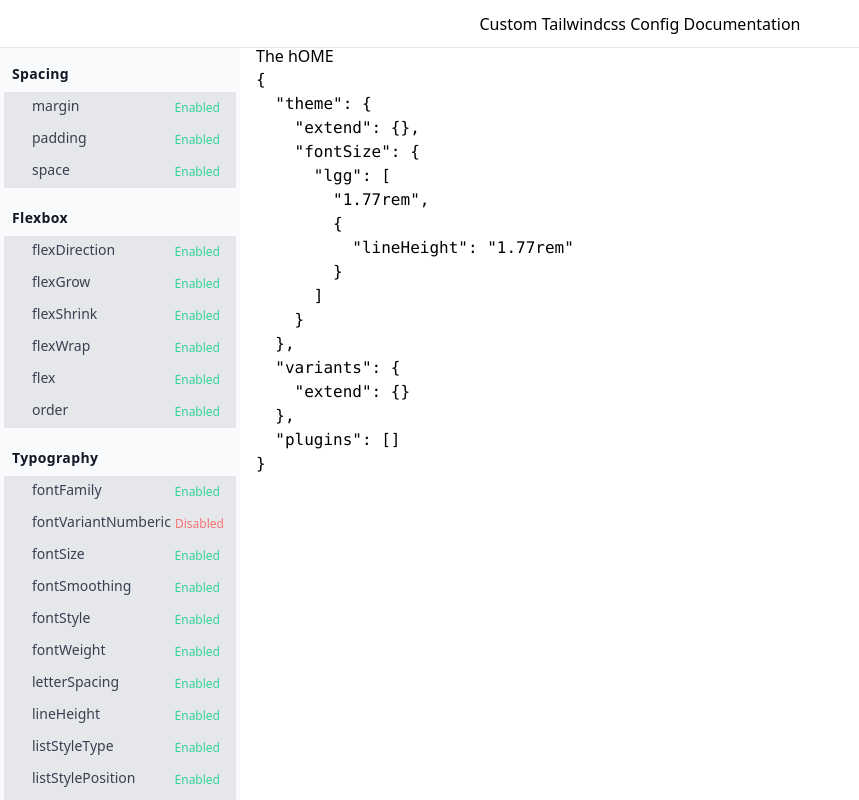
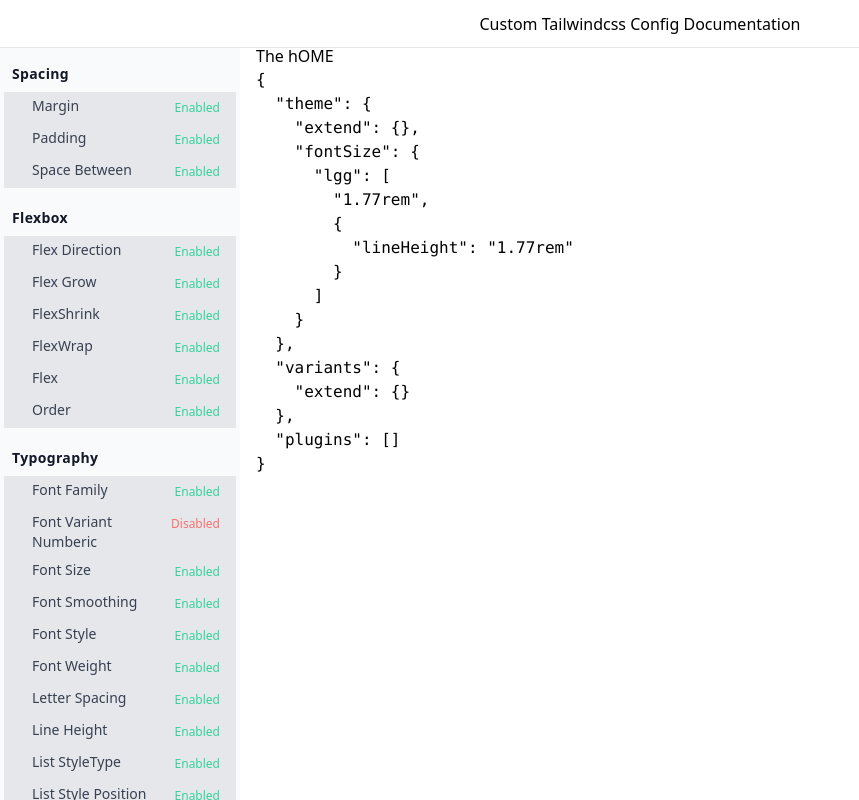
Before and after one commit to anooprav7/custom-tailwindcss-docs, a Next.js app: page / in a window 1280 px wide. Shown: the whole page, without its empty margins (0-859 px from the left). Built offline with nearby package versions, Linux system fonts and the light colour scheme.

Commit message:
feat(sidebar): added title instead of pluginkey in sidebar

```diff
--- a/src/components/ClassTable.js
+++ b/src/components/ClassTable.js
@@ -119,7 +119,7 @@ export const ClassTable = ({
 
   return (
     <div
-      className="border-b border-gray-200 overflow-hidden relative px-8 py-1 rounded-md"
+      className="border-b border-gray-200 overflow-hidden relative px-8 pt-1 pb-8 rounded-md"
       id={id}
     >
       <div level={2} id="class-reference" toc={true} className="relative">
--- a/src/components/Sidebar/index.js
+++ b/src/components/Sidebar/index.js
@@ -25,17 +25,20 @@ const SideBar = () => {
 
   const renderPlugins = (categoryKey, categoryData) => {
     const allPlugins = categoryData?.allPlugins || [];
+    const byPlugin = categoryData?.byPlugin || [];
+
     return (
       <ul className="pl-4 mx-1 bg-gray-200">
         {allPlugins.map((pluginKey) => {
           const isPluginEnabled = finalConfig?.corePlugins?.includes(pluginKey);
+          const {title} = byPlugin[pluginKey];
           return (
             <li>
               <Link
                 href={`/${categoryKey}/${pluginKey}`}
               >
                 <a className="px-3 py-1 transition-colors duration-200 relative flex hover:text-blue-400 text-gray-700 text-sm justify-between">
-                  <span>{pluginKey}</span>
+                  <span>{title}</span>
                   <span
                     className={clsx({
                       "inline-block py-1 px-1 border-green-400 border-1 rounded-full text-green-400 text-xs": isPluginEnabled,
--- a/src/constants/flexbox.js
+++ b/src/constants/flexbox.js
@@ -11,32 +11,32 @@ export const flexbox = {
   description: "Flexbox Desc",
   byPlugin: {
     flexDirection: {
-      title: "flexDirection",
+      title: "Flex Direction",
       description: "flexDirection desc",
       plugin: pluginFlexDirection
     },
     flexGrow: {
-      title: "flexGrow",
+      title: "Flex Grow",
       description: "flexGrow desc",
       plugin: pluginFlexGrow
     },
     flexShrink: {
-      title: "flexShrink",
+      title: "FlexShrink",
       description: "flexShrink desc",
       plugin: pluginFlexShrink
     },
     flexWrap: {
-      title: "flexWrap",
+      title: "FlexWrap",
       description: "flexWrap desc",
       plugin: pluginFlexWrap
     },
     flex: {
-      title: "flex",
+      title: "Flex",
       description: "flex desc",
       plugin: pluginFlex
     },
     order: {
-      title: "order",
+      title: "Order",
       description: "order desc",
       plugin: pluginOrder
     }
--- a/src/constants/layout.js
+++ b/src/constants/layout.js
@@ -17,62 +17,62 @@ export const layout = {
   description: "Layout Desc",
   byPlugin: {
     boxSizing: {
-      title: "boxSizing",
+      title: "Box Sizing",
       description: "boxSizing desc",
       plugin: pluginboxSizing
     },
     display: {
-      title: "display",
+      title: "Display",
       description: "display desc",
       plugin: plugindisplay
     },
     float: {
-      title: "float",
+      title: "Float",
       description: "float desc",
       plugin: pluginfloat
     },
     clear: {
-      title: "clear",
+      title: "Clear",
       description: "clear desc",
       plugin: pluginclear
     },
     objectFit: {
-      title: "objectFit",
+      title: "Object Fit",
       description: "objectFit desc",
       plugin: pluginobjectFit
     },
     objectPosition: {
-      title: "objectPosition",
+      title: "Object Position",
       description: "objectPosition desc",
       plugin: pluginobjectPosition
     },
     overflow: {
-      title: "overflow",
+      title: "Overflow",
       description: "overflow desc",
       plugin: pluginoverflow
     },
     overscrollBehavior: {
-      title: "overscrollBehavior",
+      title: "Overscroll Behavior",
       description: "overscrollBehavior desc",
       plugin: pluginoverscrollBehavior
     },
     position: {
-      title: "position",
+      title: "Position",
       description: "position desc",
       plugin: pluginposition
     },
     inset: {
-      title: "inset",
+      title: "Top/Right/Bottom/Left",
       description: "inset desc",
       plugin: plugininset
     },
     visibility: {
-      title: "visibility",
+      title: "Visibility",
       description: "visibility desc",
       plugin: pluginvisibility
     },
     zIndex: {
-      title: "zIndex",
+      title: "Z Index",
       description: "zIndex desc",
       plugin: pluginzIndex
     }
--- a/src/constants/spacing.js
+++ b/src/constants/spacing.js
@@ -20,7 +20,12 @@ export const spacing = {
       space: {
         title: "Space Between",
         description: "Space Between desc",
-        plugin: pluginSpaceBetween
+        plugin: pluginSpaceBetween,
+        customProps: {
+          transformSelector: (selector) => (
+              selector.split('>').shift().trim().replace(/^\./, '').replace(/\\/g, '')
+          ),
+        }
       }
     },
     allPlugins: ["margin", "padding", "space"]
--- a/src/constants/typography.js
+++ b/src/constants/typography.js
@@ -42,71 +42,67 @@ export const typography = {
   description: "Typography Desc",
   byPlugin: {
     fontFamily: {
-      title: "fontFamily ",
+      title: "Font Family ",
       description: "fontFamily desc",
       plugin: pluginFontFamily
     },
     fontVariantNumberic: {
-      title: "FontVariantNumberic ",
+      title: "Font Variant Numberic ",
       description: "FontVariantNumberic desc",
       plugin: pluginFontVariantNumberic
     },
     fontSize: {
-      title: "fontSize ",
+      title: "Font Size ",
       description: "fontSize desc",
       plugin: pluginFontSize
     },
     fontSmoothing: {
-      title: "FontSmoothing ",
+      title: "Font Smoothing ",
       description: "FontSmoothing desc",
       plugin: pluginFontSmoothing
     },
     fontStyle: {
-      title: "FontStyle ",
+      title: "Font Style ",
       description: "FontStyle desc",
       plugin: pluginFontStyle
     },
     fontWeight: {
-      title: "FontWeight ",
+      title: "Font Weight ",
       description: "FontWeight desc",
       plugin: pluginFontWeight
     },
     letterSpacing: {
-      title: "letterSpacing ",
+      title: "Letter Spacing ",
       description: "letterSpacing desc",
       plugin: pluginletterSpacing
     },
     lineHeight: {
-      title: "lineHeight ",
+      title: "Line Height ",
       description: "lineHeight desc",
       plugin: pluginlineHeight
     },
     letterSpacing: {
-      title: "letterSpacing ",
+      title: "Letter Spacing ",
       description: "letterSpacing desc",
       plugin: pluginletterSpacing
     },
     listStyleType: {
-      title: "listStyleType ",
+      title: "List StyleType ",
       description: "listStyleType desc",
       plugin: pluginlistStyleType
     },
     listStylePosition: {
-      title: "listStylePosition ",
+      title: "List Style Position ",
       description: "listStylePosition desc",
       plugin: pluginlistStylePosition
     },
     placeholderColor: {
-      title: "placeholderColor ",
+      title: "Placeholder Color ",
       description: "placeholderColor desc",
       plugin: pluginplaceholderColor,
       customProps: {
         transformSelector: (selector) => (
           selector.split('::')[0].trim().replace(/^\./, '').replace(/\\/g, '')
-          // <>
-          //   {selector.split('::')[0].trim().replace(/^\./, '').replace(/\\/g, '')}
-          //   <span className="text-gray-500">::placeholder</span>
-          // </>
         ),
         preview: (css, { className }) => (
           <td
```
